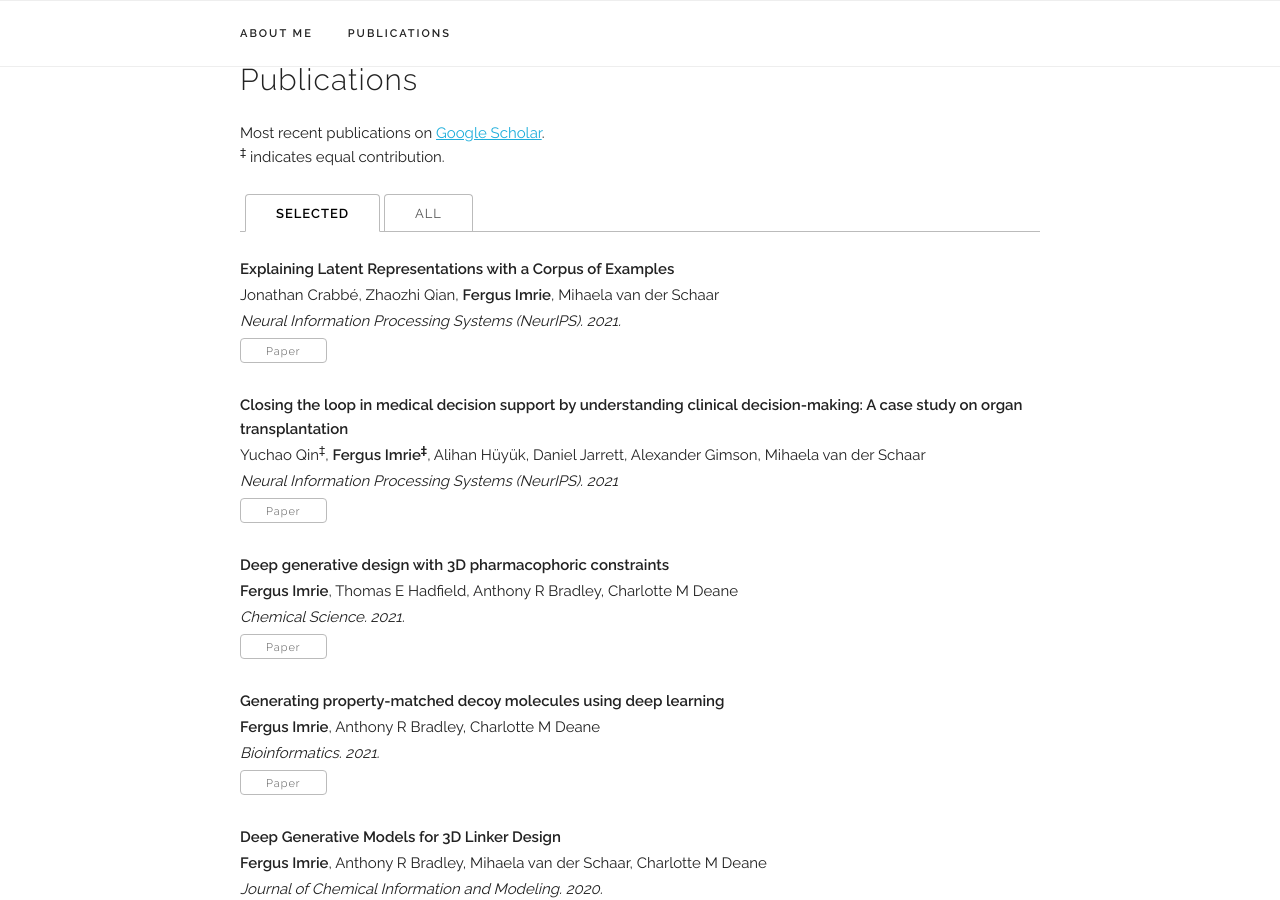
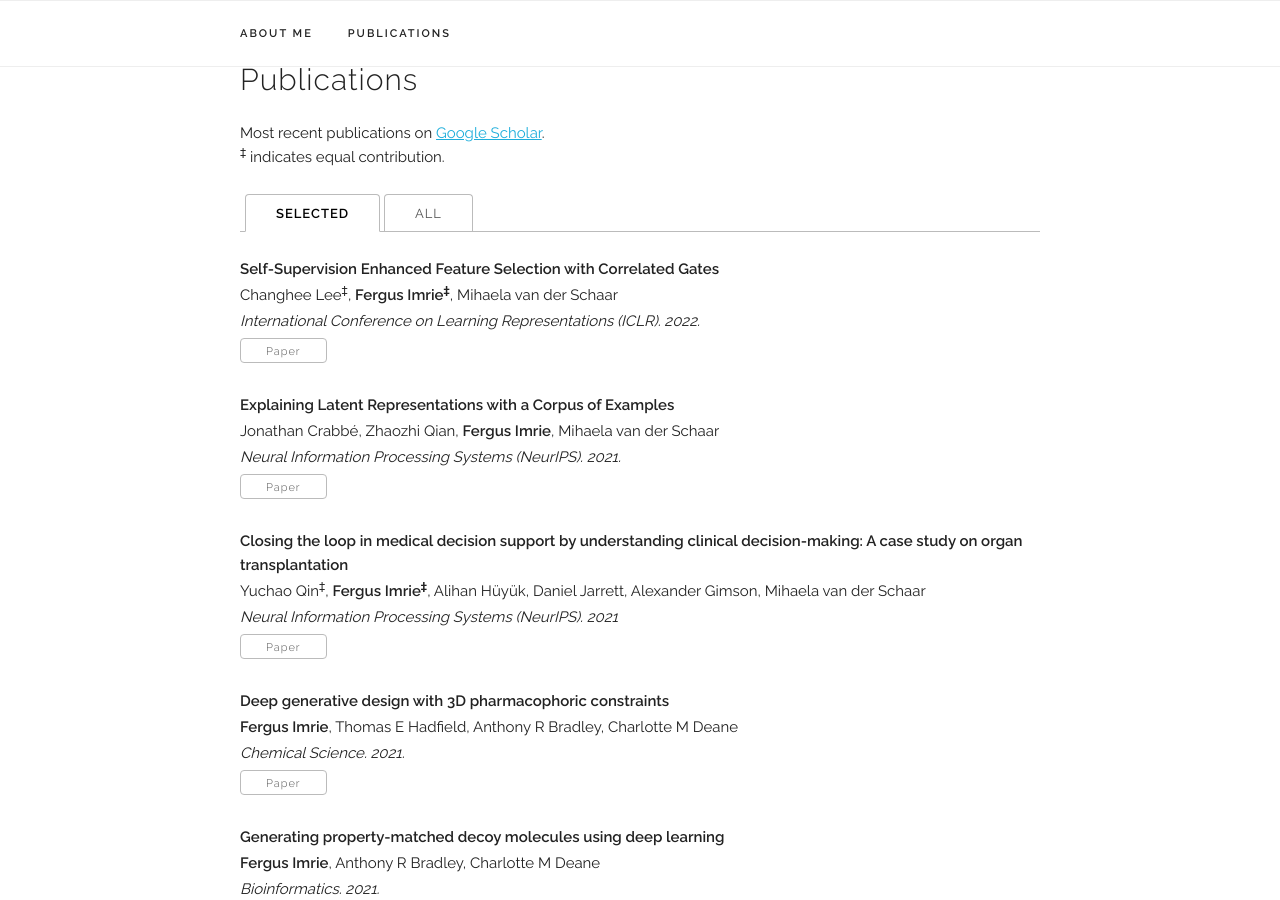
Before and after one commit to fimrie/fimrie.github.io, a Jekyll site: the page built from index.html, in a window 1280 px wide and 900 px high, scrolled down 686 px. Built offline with Jekyll 4.4.1, drawn with Linux system fonts in a browser that asks for light colours; some web fonts are replaced.

Commit message:
update publications

```diff
--- a/_data/publications.yaml
+++ b/_data/publications.yaml
@@ -1,4 +1,10 @@
 papers:
+
+  - title: "Self-Supervision Enhanced Feature Selection with Correlated Gates"
+    authors: "Changhee Lee<sup>‡</sup>, <b>Fergus Imrie<sup>‡</sup></b>, Mihaela van der Schaar"
+    venue: "International Conference on Learning Representations (ICLR). 2022."
+    paper_pdf: "https://openreview.net/pdf?id=oDFvtxzPOx"
+    selected: y
 
   - title: "Explaining Latent Representations with a Corpus of Examples"
     authors: "Jonathan Crabbé, Zhaozhi Qian, <b>Fergus Imrie</b>, Mihaela van der Schaar"
```
Also changed, not shown: README.md, 2 other files.
